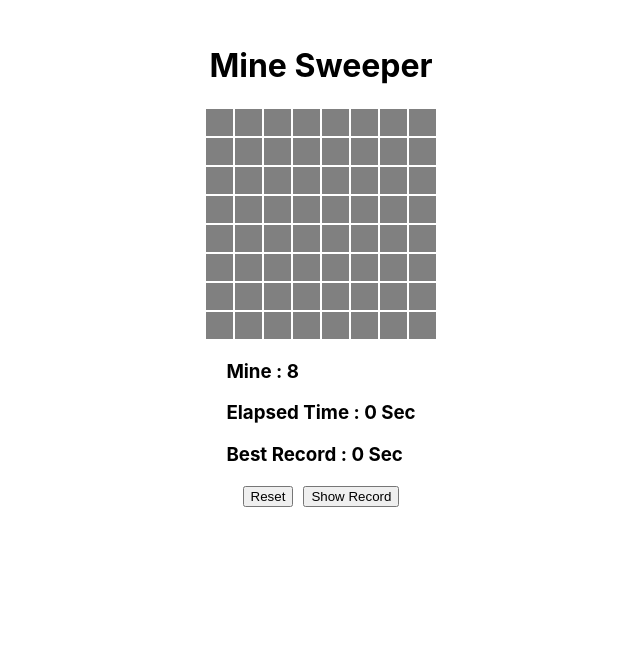
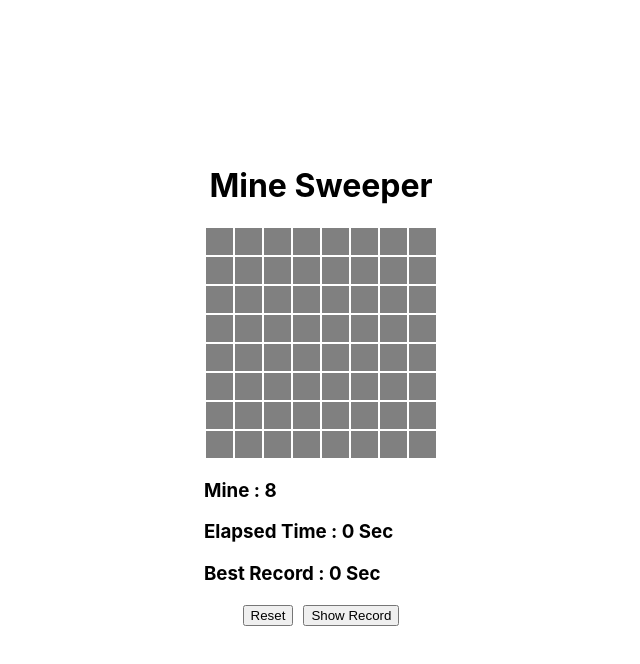
Before and after one commit to li935/mine_sweeper, a React (Create React App) app: page / in a window 1280 px wide. Shown: the top 664 px of the page, without its empty margins (319-959 px from the left). Built offline with nearby package versions, Linux system fonts and the light colour scheme.

Commit message:
feat: Center the area
- Center the entire area
- Center the cell area

```diff
--- a/src/components/MineSweeper/MineSweeperBoard/MineSweeperBoardCell/style.js
+++ b/src/components/MineSweeper/MineSweeperBoard/MineSweeperBoardCell/style.js
@@ -19,5 +19,6 @@ export const MineSweeperCellWrapper = styled.td`
   width: 25px;
   height: 25px;
   cursor: pointer;
+  text-align: center;
   background-color: ${props => handleBackgroundColor(props["cellType"])};
 `
--- a/src/page/MineSweeper/index.js
+++ b/src/page/MineSweeper/index.js
@@ -6,10 +6,10 @@ const MineSweeper = () => {
     return (
         <MineSweeperWrapper>
             <MineSweeperBoardWrapper>
-                <MineSweeperBoard/>
-            </MineSweeperBoardWrapper>
-            <MineSweeperBoardWrapper>
-                <MineSweeperInfo/>
+                <div>
+                    <MineSweeperBoard/>
+                    <MineSweeperInfo/>
+                </div>
             </MineSweeperBoardWrapper>
         </MineSweeperWrapper>
     );
--- a/src/page/MineSweeper/style.js
+++ b/src/page/MineSweeper/style.js
@@ -2,11 +2,12 @@ import styled from "styled-components";
 
 export const MineSweeperWrapper = styled.div`
   width: 100vw;
-  margin: 25px 0 25px 0;
+  height: 100vh;
 `
 
 export const MineSweeperBoardWrapper = styled.div`
   width: 100vw;
+  height: 100vh;
   display: flex;
   align-items: center;
   justify-content: center;
```
